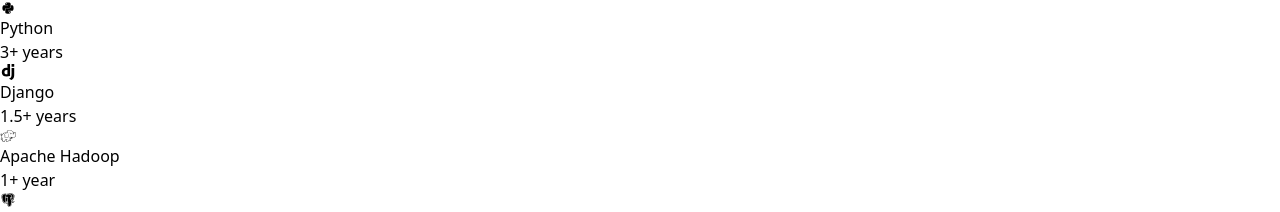
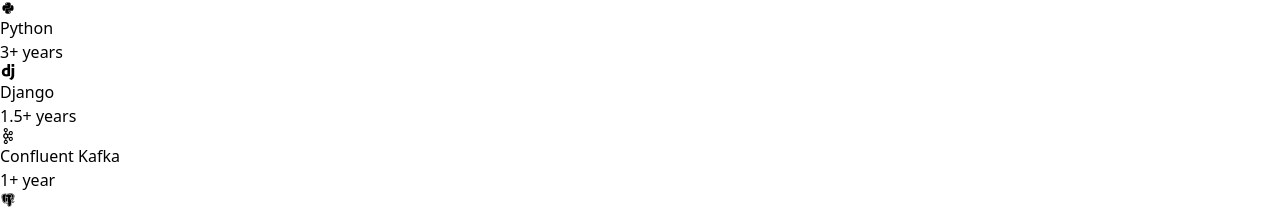
Before and after one commit to jsthlmn/just-hilman-web-portfolio, a React (Vite) app: page / in a window 1280 px wide. Shown: the part 8139-8351 px from the top of the page. Built offline with nearby package versions, Linux system fonts and the light colour scheme; a web font is replaced by a local one.

Commit message:
replace skills segment with new one

```diff
--- a/src/constants/index.jsx
+++ b/src/constants/index.jsx
@@ -14,6 +14,7 @@
 import { SiMongodb } from "react-icons/si";
 import { GrDocker } from "react-icons/gr";
 import { BiLogoPostgresql } from "react-icons/bi";
+import { SiApachekafka } from "react-icons/si";
 
 import image1 from "../assets/project1.png";
 import image2 from "../assets/project2.png";
@@ -110,8 +111,8 @@
     experience: "1.5+ years",
   },
   {
-    icon: <SiApachehadoop className="text-4xl lg:text-6xl text-yellow-400" />,
-    name: "Apache Hadoop",
+    icon: <SiApachekafka className="text-4xl lg:text-6xl text-white-400" />,
+    name: "Confluent Kafka",
     experience: "1+ year",
   },
   {
```
